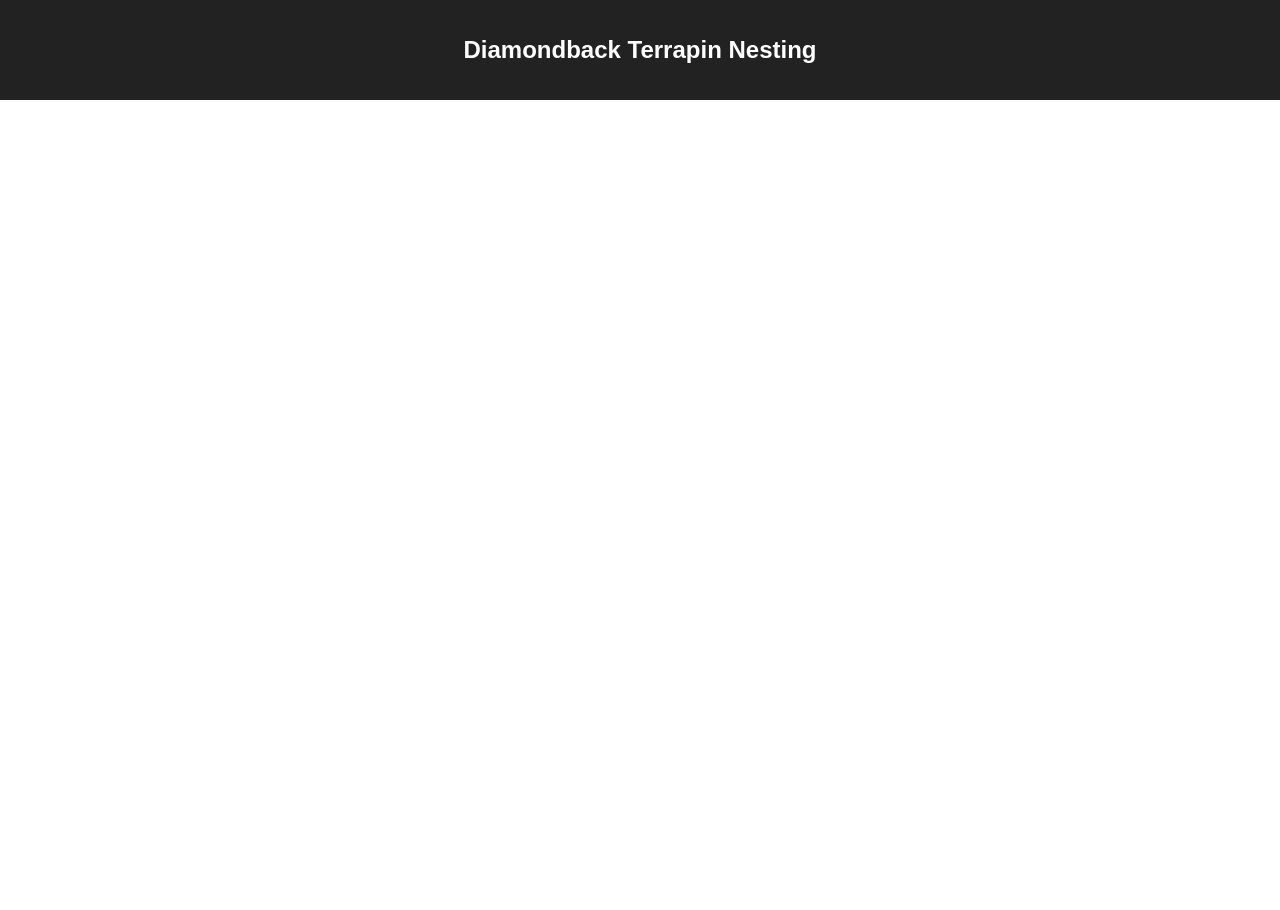
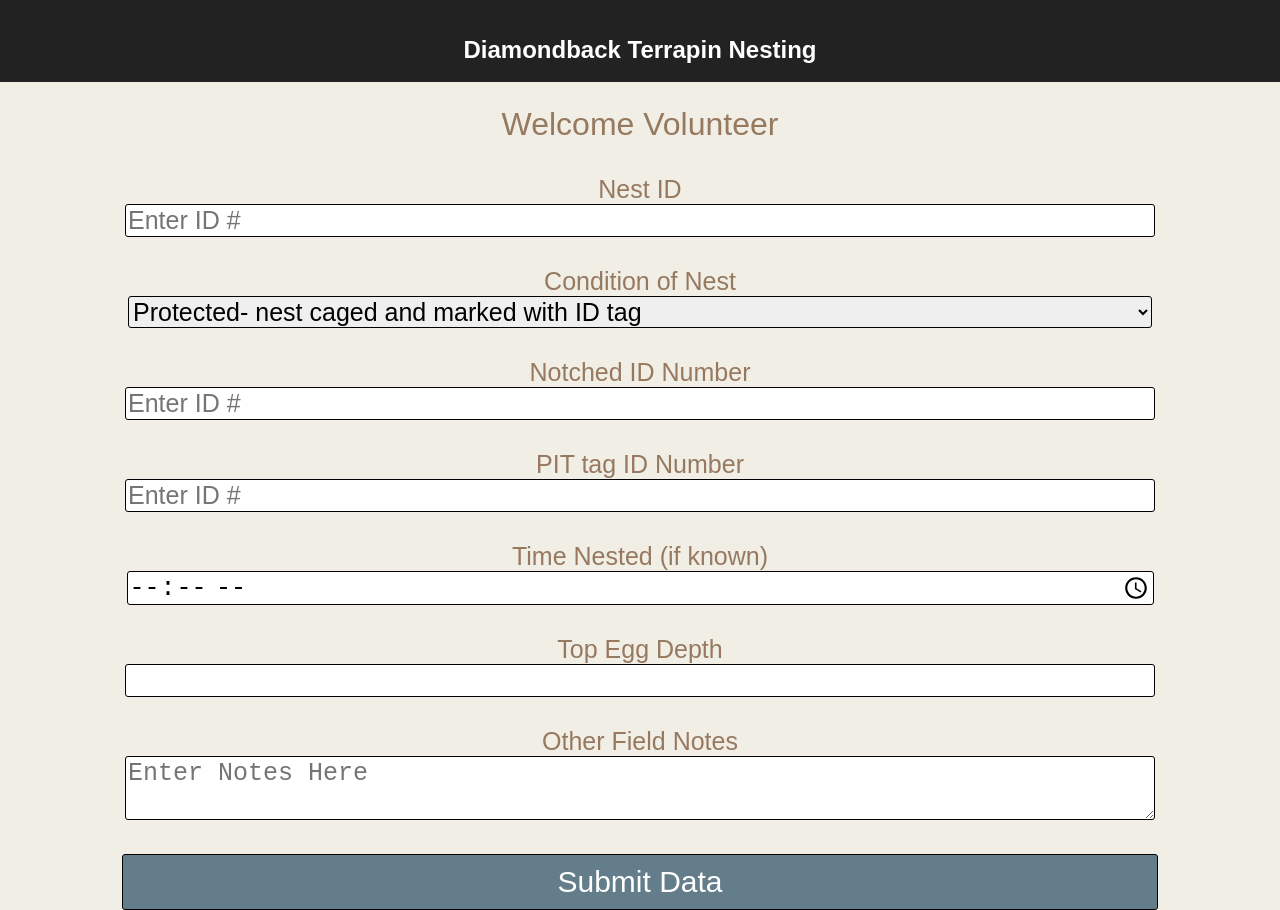
Before and after one commit to NPH82/Terrapin, a React (Create React App) app: page /nesting in a window 1280 px wide. Before the commit the page ends 800 px from the top, so only its background shows below. Built offline with nearby package versions, Linux system fonts and the light colour scheme.

Commit message:
created volunteer nesting page

```diff
--- a/src/App.js
+++ b/src/App.js
@@ -7,6 +7,7 @@ import AdminWelcome from "./pages/Admin/AdminWelcome";
 import AdminMap from "./pages/Admin/AdminMap";
 import AdminRecent from "./pages/Admin/AdminRecent";
 import AdminArchived from "./pages/Admin/AdminArchived";
+import Nesting from "./pages/Nesting";
 
 const App = () =>
       <Router>
@@ -25,6 +26,7 @@ const App = () =>
               <Route exact path="/admin/map" component={AdminMap}/>
               <Route exact path="/admin/recent" component={AdminRecent}/>
               <Route exact path="/admin/archive" component={AdminArchived}/>
+              <Route exact path="/nesting" component={Nesting}/>
             </Switch>
         </div>
       </Router>;
--- /dev/null
+++ b/src/components/Form/SelectNest.js
@@ -0,0 +1,35 @@
+import React from "react";
+
+class SelectNest extends React.Component {
+  constructor(props) {
+    super(props);
+    this.state = {value: "Protected"};
+
+    this.handleChange = this.handleChange.bind(this);
+  }
+
+    handleChange(event) {
+      this.setState({value: event.target.value});
+    }
+
+  render() {
+    return(
+      <div className="selectInput" style={{textAlign:"center", marginBottom:30}}>
+        <label style={{fontSize:25, color:"#977960"}}>{this.props.label}</label>
+        <br/>
+        <select
+          style={{fontSize:25, width:"80%", border:"1px solid #000", borderRadius:"3px"}}
+          value={this.state.value}
+          onChange={this.handleChange}
+        >
+        <option value="protected">Protected- nest caged and marked with ID tag</option>
+        <option value="wild">Wild- egg shards still in chamber or uncaged nest</option>
+        <option value="depredated">Depredated- egg shards on surface, no viable eggs</option>
+        <option value="partiallyDepredated">Partially Depredated- remaining eggs caged</option>
+        </select>
+      </div>
+    );
+  }
+};
+
+export default SelectNest;
--- a/src/components/Form/TextArea.js
+++ b/src/components/Form/TextArea.js
@@ -3,7 +3,7 @@ import React from "react";
 class TextArea extends React.Component {
   constructor(props) {
     super(props);
-    this.state = {value: 'Enter Notes'};
+    this.state = {value: ''};
 
     this.handleChange = this.handleChange.bind(this);
   }
@@ -21,6 +21,7 @@ class TextArea extends React.Component {
         style={{fontSize:25, width:"80%", border:"1px solid #000", borderRadius:"3px"}}
         value={this.state.value}
         onChange={this.handleChange}
+        placeholder="Enter Notes Here"
       />
       </div>
     );
--- a/src/components/Form/index.js
+++ b/src/components/Form/index.js
@@ -1,3 +1,5 @@
 export * from "./FormBtn";
 export * from "./Input";
 export * from "./TextArea";
+export * from "./Select";
+export * from "./SelectNest";
--- a/src/pages/Admin/index.js
+++ b/src/pages/Admin/index.js
@@ -1,2 +1,4 @@
 export * from "./AdminWelcome";
 export * from "./AdminMap";
+export * from "./AdminRecent";
+export * from "./AdminArchived";
--- /dev/null
+++ b/src/pages/Nesting/Nesting.js
@@ -0,0 +1,64 @@
+import React from "react";
+import Input from "../../components/Form/Input";
+import TextArea from "../../components/Form/TextArea";
+import FormBtn from "../../components/Form/FormBtn";
+import SelectNest from "../../components/Form/SelectNest";
+
+class Nesting extends React.Component {
+  static defaultProps={
+    name: "Volunteer"
+  }
+  render() {
+    return(
+      <div className="container" style={{backgroundColor:"#f0eee5", height:"100%", textAlign:"center", marginTop:-50}}>
+        <p className="App-intro" style={{fontSize:"4vh", color:"#977960", paddingTop:"3vh"}}>Welcome {this.props.name}</p>
+        <div className="volunterrNesting">
+          <form>
+          <Input
+            label="Nest ID"
+            type="number"
+            name="nestId"
+            placeholder="Enter ID #"
+            value=''
+          />
+          <SelectNest label="Condition of Nest"/>
+          <Input
+            label="Notched ID Number"
+            name="notchedIDNumber"
+            type="number"
+            placeholder="Enter ID #"
+            value=''
+          />
+          <Input
+            label="PIT tag ID Number"
+            name="number"
+            type="number"
+            placeholder="Enter ID #"
+            value=''
+          />
+          <Input
+            label="Time Nested (if known)"
+            name="timeNested"
+            type="time"
+            placeholder="HH:MM AM/PM"
+            value=''
+          />
+          <Input
+            label="Top Egg Depth"
+            name="topEggDepth"
+            type="number"
+            placeholder=""
+            value=''
+          />
+          <TextArea
+            label="Other Field Notes"
+            />
+          <FormBtn label="Submit Data"/>
+          </form>
+        </div>
+      </div>
+    );
+  }
+};
+
+export default Nesting;
--- /dev/null
+++ b/src/pages/Nesting/index.js
@@ -0,0 +1 @@
+export { default } from "./Nesting";
--- a/src/pages/Welcome/Welcome.js
+++ b/src/pages/Welcome/Welcome.js
@@ -28,7 +28,9 @@ class Welcome extends React.Component {
               placeholder="Password"
               value=''
             />
-            <FormBtn label="Login"/>
+            <Link to="/nesting">
+              <FormBtn label="Login"/>
+            </Link>
             </form>
           <p>Need to create and account? <Link to="/account">Click Here</Link></p>
         </div>
```
